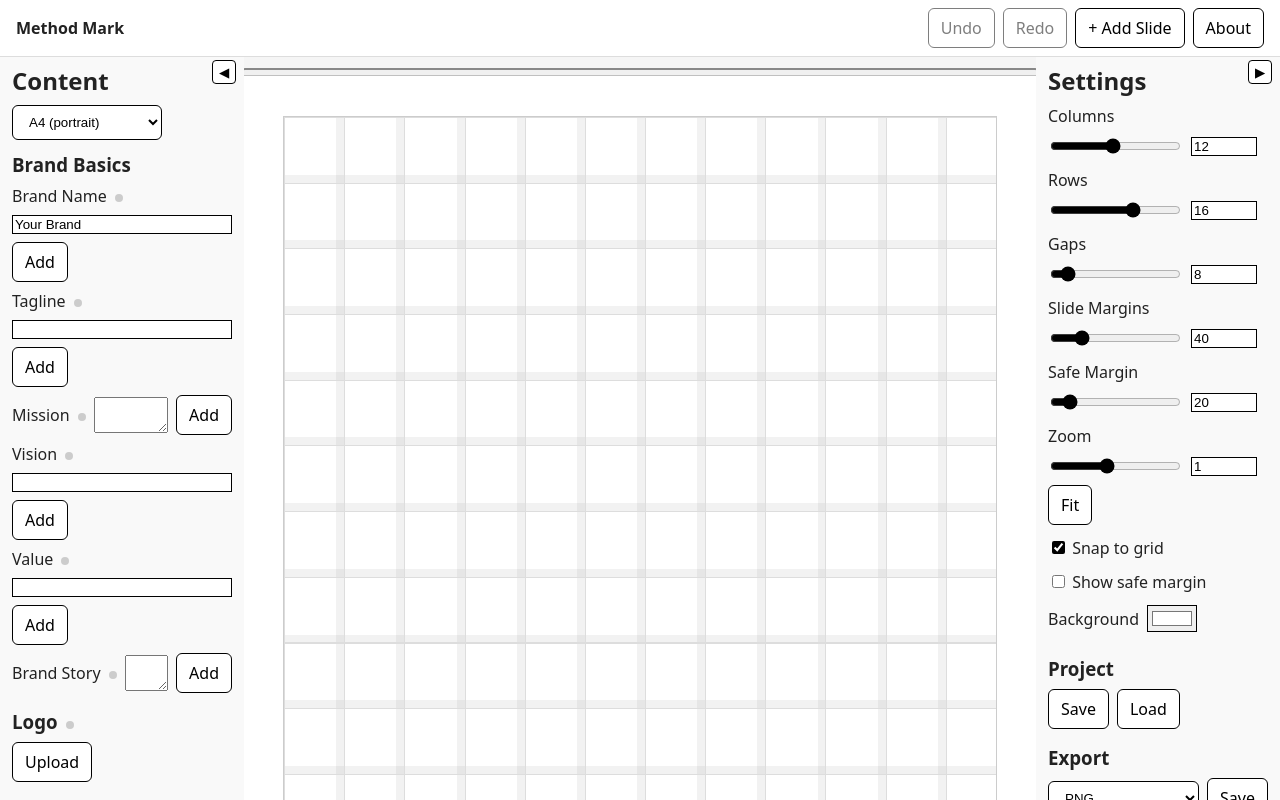
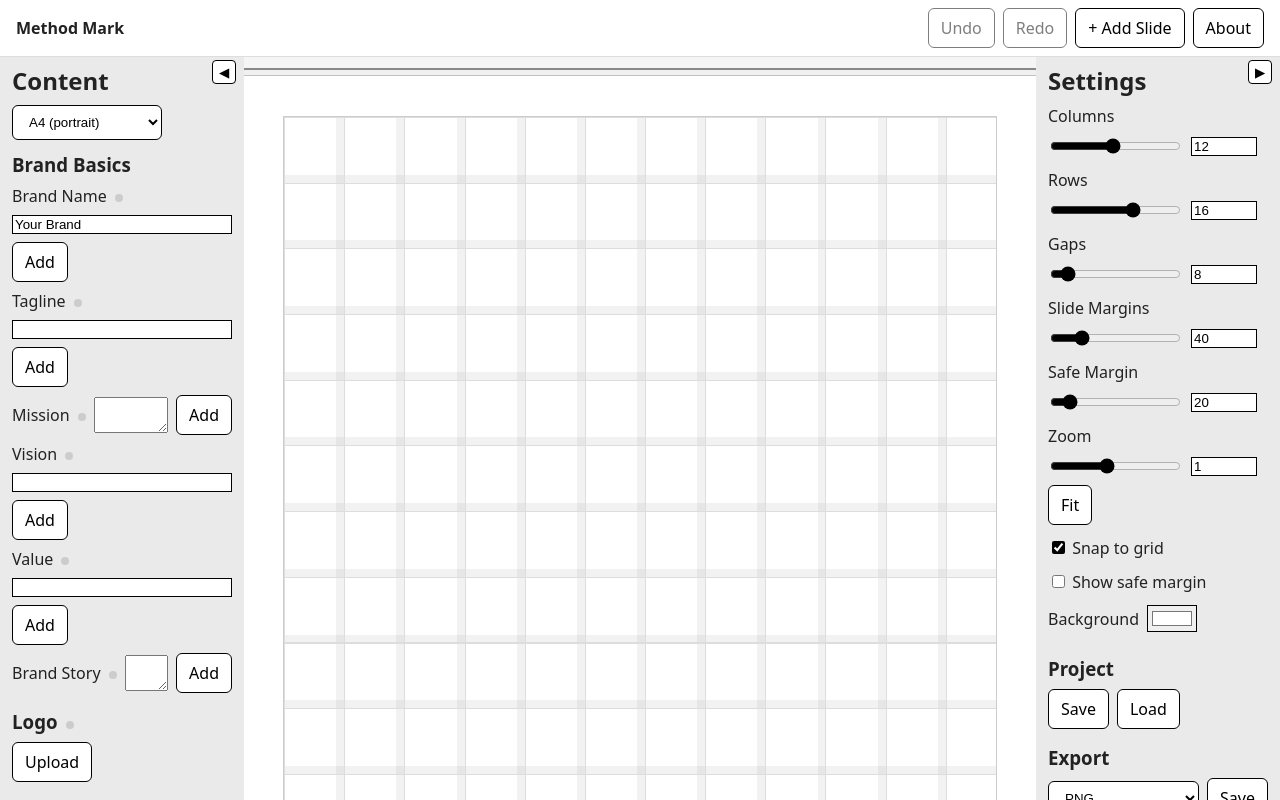
Before and after one commit to kngzero/Method-Mark, a React (Vite) app: page / in a window 1280 px wide. Shown: the top 800 px of the page. Built offline with nearby package versions, Linux system fonts and the light colour scheme.

Commit message:
Update theme.css

```diff
--- a/src/styles/theme.css
+++ b/src/styles/theme.css
@@ -1,7 +1,8 @@
 :root {
   --color-bg: #f5f5f5;
   --color-text: #222;
-  --color-panel-bg: #f9f9f9;
+  //--color-panel-bg: #f9f9f9;
+  --color-panel-bg: #eaeaea;
   --spacing-sm: 8px;
   --spacing-md: 12px;
   --spacing-lg: 16px;
```
